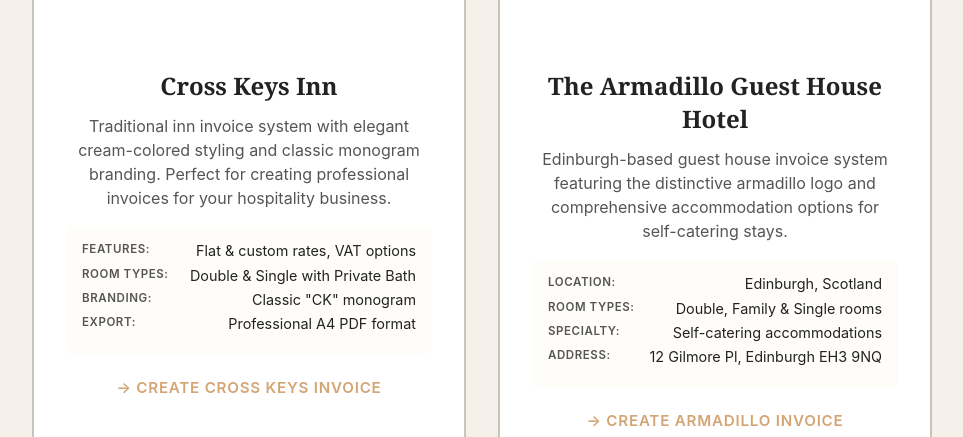
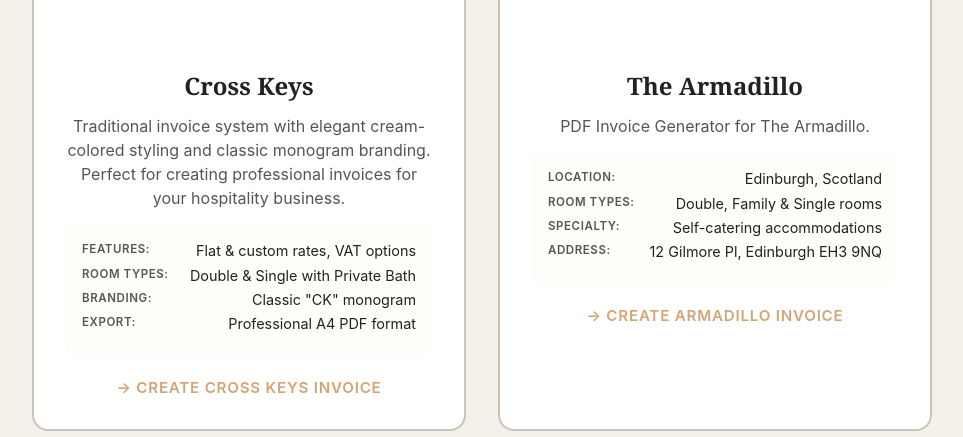
Before and after one commit to twoh365/CrossKeysPDF, a plain HTML site: page Index.html in a window 1280 px wide. Shown: the part 363-800 px from the top of the page, without its empty margins (158-1121 px from the left). Drawn offline with Linux system fonts and the light colour scheme.

Commit message:
Update Index.html

```diff
--- a/Index.html
+++ b/Index.html
@@ -200,9 +200,9 @@
                 <div class="logo-container crosskeys-logo">
                     CK
                 </div>
-                <div class="property-name">Cross Keys Inn</div>
+                <div class="property-name">Cross Keys</div>
                 <div class="property-description">
-                    Traditional inn invoice system with elegant cream-colored styling and classic monogram branding.
+                    Traditional invoice system with elegant cream-colored styling and classic monogram branding.
                     Perfect for creating professional invoices for your hospitality business.
                 </div>
                 <div class="property-details">
@@ -231,10 +231,9 @@
                 <div class="logo-container armadillo-logo">
                     <img src="https://i.ibb.co/YBf7TqrB/output-onlinepngtools.png" alt="Armadillo Guest House Logo">
                 </div>
-                <div class="property-name">The Armadillo Guest House Hotel</div>
+                <div class="property-name">The Armadillo</div>
                 <div class="property-description">
-                    Edinburgh-based guest house invoice system featuring the distinctive armadillo logo and
-                    comprehensive accommodation options for self-catering stays.
+                    PDF Invoice Generator for The Armadillo.
                 </div>
                 <div class="property-details">
                     <div class="detail-item">
```
